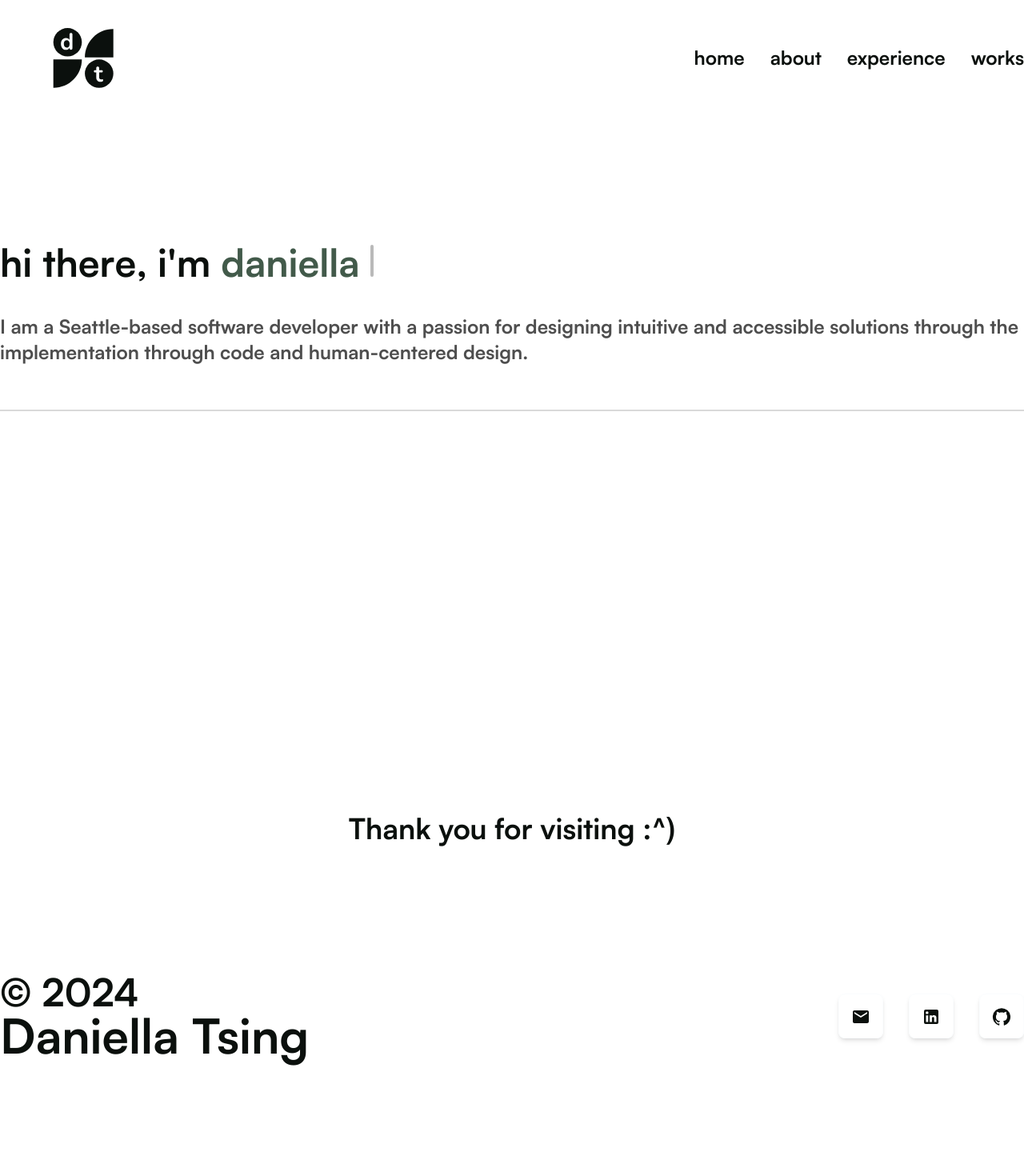
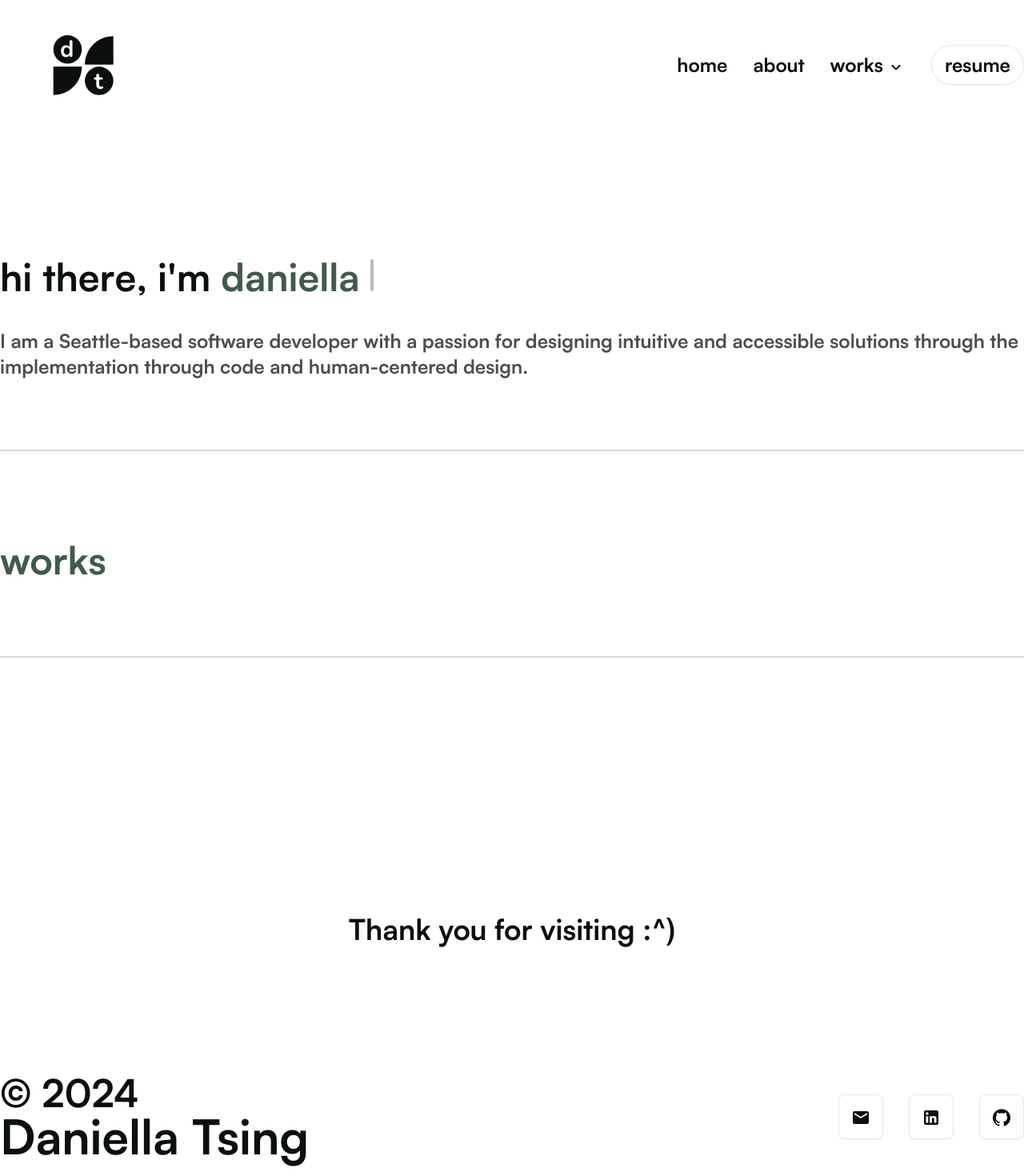
Before and after one commit to daniellatsing/daniellatsing.github.io, a Next.js app: page / in a window 1280 px wide. Shown: the top 1470 px of the page at 80% size. Before the commit the page ends 1436 px from the top, so only its background shows below. Built offline with nearby package versions, Linux system fonts and the light colour scheme.

Commit message:
complete navbar with floating navbar and adjust social media in footer

```diff
--- a/package.json
+++ b/package.json
@@ -15,6 +15,8 @@
     "@mui/material": "^5.15.20",
     "clsx": "^2.1.1",
     "framer-motion": "^11.2.10",
+    "headlessui": "^0.0.0",
+    "heroicons": "^2.1.4",
     "next": "14.2.3",
     "react": "^18",
     "react-dom": "^18",
--- a/src/app/components/footer.tsx
+++ b/src/app/components/footer.tsx
@@ -1,7 +1,6 @@
 import GitHubIcon from '@mui/icons-material/GitHub';
 import LinkedInIcon from '@mui/icons-material/LinkedIn';
 import EmailIcon from '@mui/icons-material/Email';
-import { useState, useEffect } from 'react';
 
 const socialLinks = [
     {
@@ -37,7 +36,7 @@ export default function Footer() {
                         href={link.url}
                         target="__blank"
                         key={link.id}
-                        className="flex items-center justify-center text-night hover:text-indigo-500 dark:hover:text-indigo-400 cursor-pointer rounded-lg dark:bg-ternary-dark hover:text-indigo-500 dark:hover:text-indigo-400 dark:hover:bg-ternary-light shadow-md px-4 transition duration-300 ease-in-out transform hover:-translate-y-1 hover:shadow-xl size-14 border border-white"
+                        className="flex items-center justify-center text-night hover:text-indigo-500 dark:hover:text-indigo-400 cursor-pointer rounded-lg dark:bg-ternary-dark hover:text-indigo-500 dark:hover:text-indigo-400 dark:hover:bg-ternary-light shadow-sm hover:shadow-md px-4 transition duration-300 ease-in-out transform hover:-translate-y-1 hover:shadow-xl size-14 border border-davys-gray"
                     >
                         <i>{link.icon}</i>
                     </a>
--- a/src/app/components/navbar.tsx
+++ b/src/app/components/navbar.tsx
@@ -1,21 +1,86 @@
 import Image from 'next/image';
 import Logo from "../logo.svg";
+import ExpandMoreRoundedIcon from '@mui/icons-material/ExpandMoreRounded';import { FloatingNav } from './ui/floating-navbar';
+
+import React, { useState } from 'react';
 
 export default function NavBar() {
+    const [dropdownOpen, setDropdownOpen] = useState(false);
+
+    const toggleDropdown = () => {
+        setDropdownOpen(!dropdownOpen);
+    };
+
+    const navItems = [
+        {
+            name: "home",
+            link: "/"
+        },
+        {
+            name: "about",
+            link: "/about"
+        },
+        {
+            name: "works",
+            link: "/works"
+        }
+    ];
+
+    const worksItems = [
+        {
+            name: "HerHeartCo",
+            link: "/works/herheartco"
+        },
+        {
+            name: "Garden Time",
+            link: "/works/garden-time"
+        },
+        {
+            name: "Muslim Student Association",
+            link: "/works/msa"
+        },
+        {
+            name: "Carmax",
+            link: "/works/carmax"
+        },
+        {
+            name: "Dear.m Journal",
+            link: "/works/dear-m-journal"
+        }
+    ];
 
     return (
-        <div className="w-full font-satoshi text-2xl container mx-auto font-general-regular flex place-content-end items-center mt-14 mb-12 sm:mb-28">
+        <nav className="w-full font-satoshi text-2xl container mx-auto font-general-regular flex place-content-end items-center mt-14 mb-12 sm:mb-28">
             <div className="absolute left-16 h-20 w-20">
                 <a href="/">
                     <Image src={Logo} alt="Logo" layout="fill" objectFit="contain" />
                 </a>
             </div>
-            <div className="flex justify-center gap-4 sm:gap-8 items-center font-bold text-2xl text-night">
+            <div className="flex justify-center sm:gap-8 items-center font-bold text-2xl text-night">
                 <a href="/" className="hover:text-indigo-500 dark:hover:text-indigo-400 transition duration-300 ease-in-out transform hover:-translate-y-1">home</a>
-                <a href="#about" className="hover:text-indigo-500 dark:hover:text-indigo-400 transition duration-300 ease-in-out transform hover:-translate-y-1">about</a>
-                <a href="#experience" className="hover:text-indigo-500 dark:hover:text-indigo-400 transition duration-300 ease-in-out transform hover:-translate-y-1">experience</a>
-                <a href="#works" className="hover:text-indigo-500 dark:hover:text-indigo-400 transition duration-300 ease-in-out transform hover:-translate-y-1">works</a>
+                <a href="/about" className="hover:text-indigo-500 dark:hover:text-indigo-400 transition duration-300 ease-in-out transform hover:-translate-y-1">about</a>
+                <div className="relative">
+                    <button type="button" id="menu-button" aria-expanded={dropdownOpen} aria-haspopup="true" onClick={toggleDropdown}>
+                        works
+                        <ExpandMoreRoundedIcon className="ml-1" />
+                    </button>
+                    {dropdownOpen && (
+                        <div className="absolute mt-2 bg-white divide-y divide-gray-100 rounded-lg shadow w-44 dark:bg-gray-700 dark:divide-gray-600" role="menu" aria-orientation="vertical" aria-labelledby="menu-button">
+                            <div className="py-2 text-sm text-night">
+                                {worksItems.map((item) => (
+                                    <a key={item.name} href={item.link} className="block px-4 py-2 hover:bg-gray-100 dark:hover:bg-gray-600 dark:hover:text-white hover:text-indigo-500 dark:hover:text-indigo-400">
+                                        {item.name}
+                                    </a>
+                                ))}
+                            </div>
+                        </div>
+                    )}
+                </div>
+                <button className="border border-davys-gray py-2 px-4 rounded-full shadow-sm transition duration-300 ease-in-out transform hover:-translate-y-1 hover:shadow-md">
+                    <a href="https://drive.google.com/file/d/1aXOJIailit-5V0jgALfyzuRcnFywWBiG/view?usp=sharing" className="hover:text-indigo-500 dark:hover:text-indigo-400 self-center">resume</a>
+                </button>
             </div>
-        </div>
+            <FloatingNav navItems={navItems}/>
+        </nav>
     );
 }
--- /dev/null
+++ b/src/app/components/ui/floating-navbar.tsx
@@ -0,0 +1,82 @@
+"use client";
+import React, { useState } from "react";
+import {
+  motion,
+  AnimatePresence,
+  useScroll,
+  useMotionValueEvent,
+} from "framer-motion";
+import { cn } from "../../../../utils/cn";
+import Link from "next/link";
+
+export const FloatingNav = ({
+  navItems,
+  className,
+}: {
+  navItems: {
+    name: string;
+    link: string;
+    icon?: JSX.Element;
+  }[];
+  className?: string;
+}) => {
+  const { scrollYProgress } = useScroll();
+
+  const [visible, setVisible] = useState(false);
+
+  useMotionValueEvent(scrollYProgress, "change", (current) => {
+    // Check if current is not undefined and is a number
+    if (typeof current === "number") {
+      let direction = current! - scrollYProgress.getPrevious()!;
+
+      if (scrollYProgress.get() < 0.05) {
+        setVisible(false);
+      } else {
+        if (direction < 0) {
+          setVisible(true);
+        } else {
+          setVisible(false);
+        }
+      }
+    }
+  });
+
+  return (
+    <AnimatePresence mode="wait">
+      <motion.div
+        initial={{
+          opacity: 1,
+          y: -100,
+        }}
+        animate={{
+          y: visible ? 0 : -100,
+          opacity: visible ? 1 : 0,
+        }}
+        transition={{
+          duration: 0.2,
+        }}
+        className={cn(
+          "flex max-w-fit fixed top-10 inset-x-0 mx-auto border border-transparent dark:border-white/[0.2] rounded-full dark:bg-black bg-white shadow-[0px_2px_3px_-1px_rgba(0,0,0,0.1),0px_1px_0px_0px_rgba(25,28,33,0.02),0px_0px_0px_1px_rgba(25,28,33,0.08)] z-[5000] pr-2 pl-8 py-2  items-center justify-center space-x-4",
+          className
+        )}
+      >
+        {navItems.map((navItem: any, idx: number) => (
+          <Link
+            key={`link=${idx}`}
+            href={navItem.link}
+            className={cn(
+              "relative dark:text-neutral-50 items-center flex space-x-1 text-neutral-600 dark:hover:text-neutral-300 hover:text-indigo-500"
+            )}
+          >
+            <span className="block sm:hidden">{navItem.icon}</span>
+            <span className="hidden sm:block text-sm">{navItem.name}</span>
+          </Link>
+        ))}
+        <button className="border text-sm font-medium relative border-neutral-200 dark:border-white/[0.2] text-night dark:text-white px-4 py-2 rounded-full hover:text-indigo-500">
+          <span>resume</span>
+          <span className="absolute inset-x-0 w-1/2 mx-auto -bottom-px bg-gradient-to-r from-transparent via-blue-500 to-transparent h-px" />
+        </button>
+      </motion.div>
+    </AnimatePresence>
+  );
+};
--- a/src/pages/index.tsx
+++ b/src/pages/index.tsx
@@ -1,5 +1,4 @@
 import { TypewriterEffect } from '@/app/components/ui/typewriter-effect';
-import EmailRoundedIcon from '@mui/icons-material/EmailRounded';
 
 export default function Home() {
     const words = [
@@ -20,6 +19,7 @@ export default function Home() {
             className: "font-bold font-satoshi text-5xl text-feldgrau pb-10 mt-2"
         }
     ]
+
     return (
         <main id="home" className="flex min-h-screen flex-col place-items-center py-24 font-satoshi">
             <div className="z-10 w-full max-w-7xl text-sm lg:flex">
@@ -28,14 +28,11 @@ export default function Home() {
             <div className="z-10 w-full max-w-7xl text-sm lg:flex">
                 <p className="font-bold text-2xl text-davys-grey pb-6">I am a Seattle-based software developer with a passion for designing intuitive and accessible solutions through the implementation through code and human-centered design.</p>
             </div>
-            {/* <div className="border border-feldgrau rounded-md px-6 py-6 hover:text-indigo-500 dark:hover:text-indigo-400 dark:bg-ternary-dark hover:text-indigo-500 dark:hover:text-indigo-400 dark:hover:bg-ternary-light shadow-md transition duration-300 ease-in-out transform hover:-translate-y-1 hover:shadow-xl -start">
-                <a href="mailto:daniellatsing@gmail.com" id="intro-contact" className="flex flex-row text-feldgrau font-bold text-base text-xl place-items-center">
-                    <EmailRoundedIcon className=""/>
-                    <p className="px-2">Send a Message!</p>
-                </a>
-            </div> */}
-            {/* <div className="w-full mt-52 border border-french-gray dark:border-secondary-dark" /> */}
-            <div className="w-full mt-8 border border-french-gray dark:border-secondary-dark" />
+            <div className="w-full border border-french-gray dark:border-secondary-dark mt-16 mb-28" />
+            <div id="works" className="z-10 w-full max-w-7xl lg:flex">
+                <p className="text-5xl text-feldgrau font-bold">works</p>
+            </div>
+            <div className="w-full border border-french-gray dark:border-secondary-dark mt-24 mb-52" />
         </main>
   );
 }
```
Also changed, not shown: 1 other file (tests, documents, lock files or other folders).
